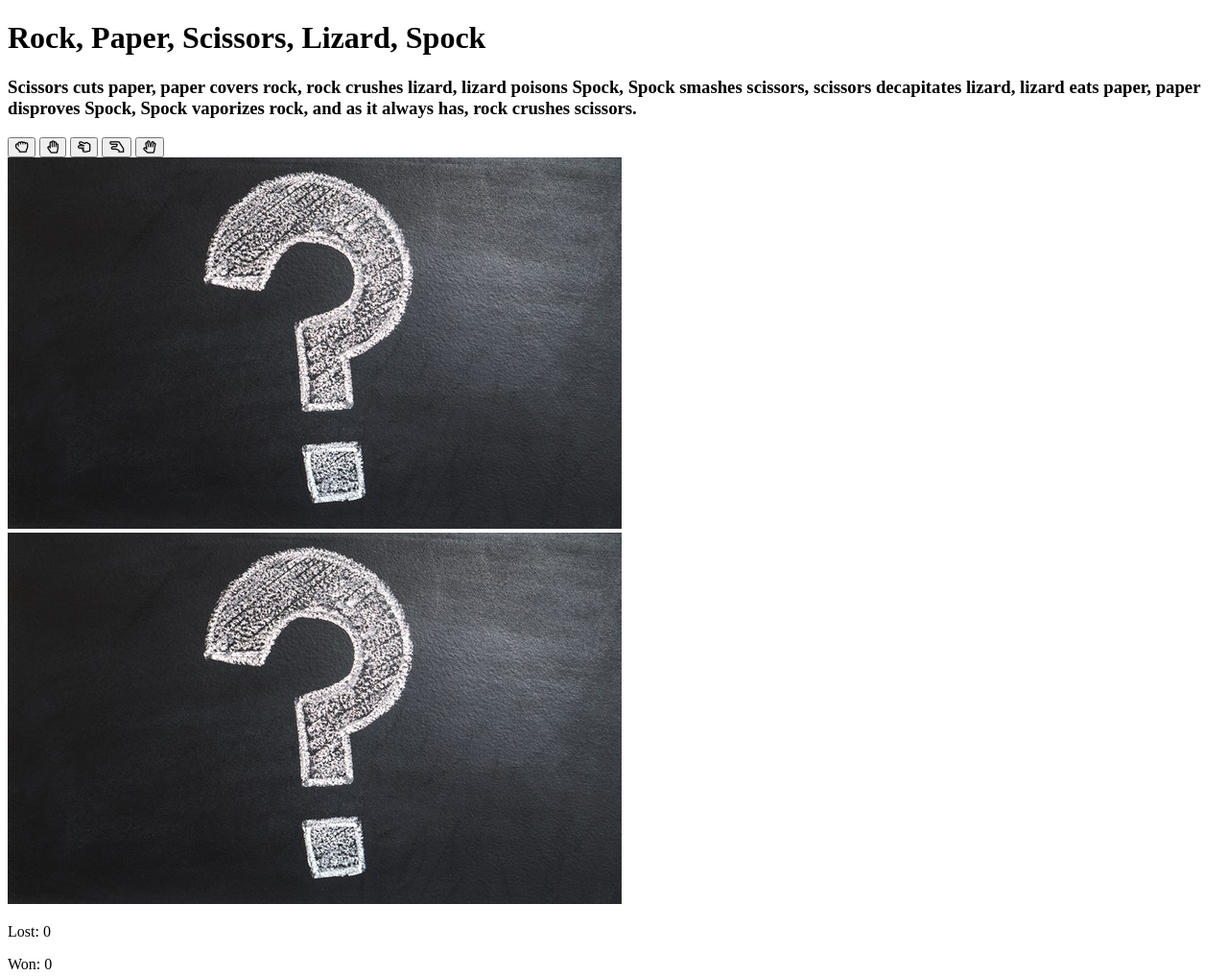
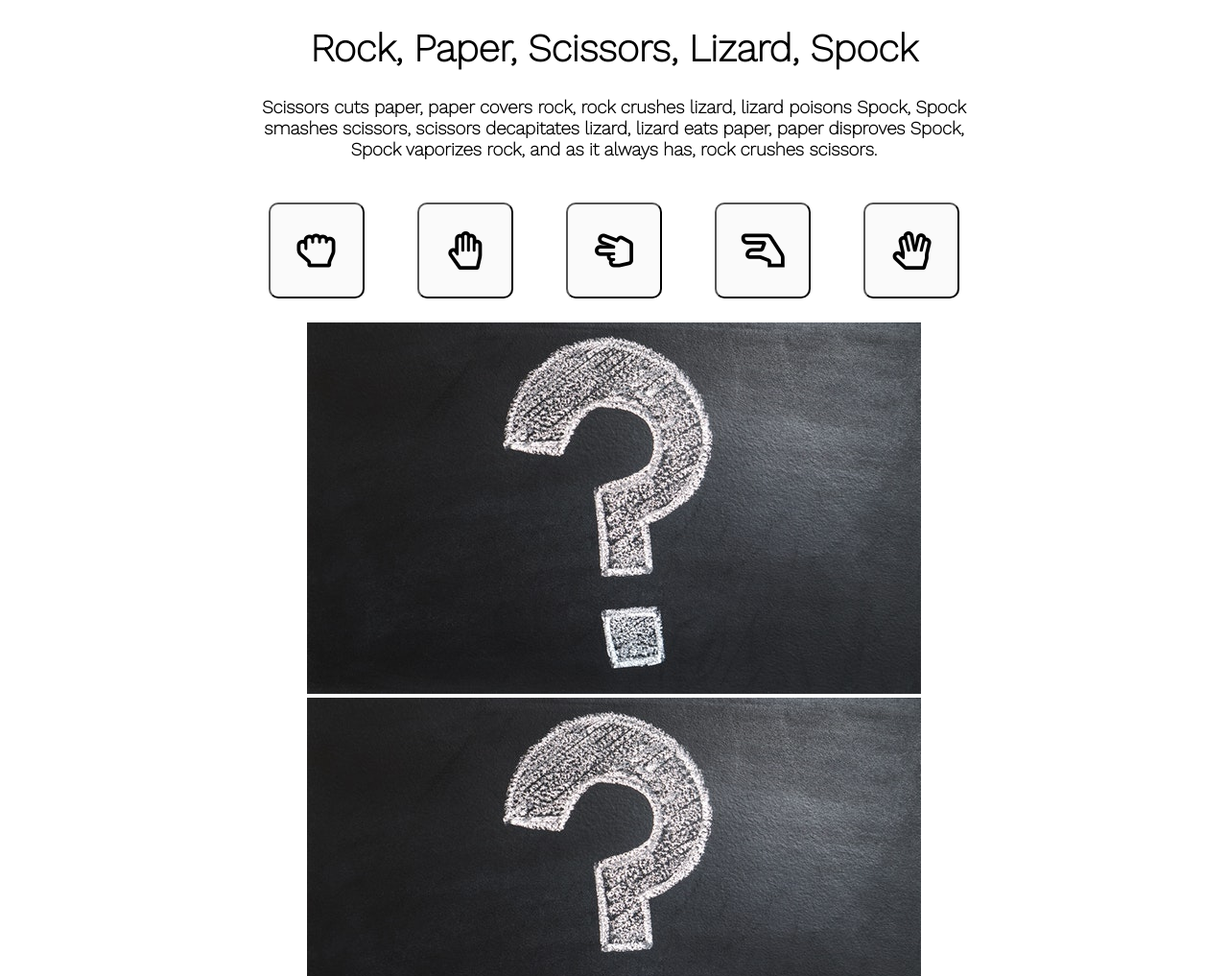
Before and after one commit to Jharvey125/project-2, a plain HTML site: page index.html in a window 1280 px wide. Shown: the top 1017 px of the page at 96% size. Drawn offline with nearby package versions, Linux system fonts and the light colour scheme.

Commit message:
Add style to heading, rules and buttons

```diff
--- a/assets/css/style.css
+++ b/assets/css/style.css
@@ -0,0 +1,33 @@
+body {
+    font-family: 'Work Sans', sans-serif;
+    text-align: center;
+}
+
+/* Heading/sub heading */
+
+.heading {
+    text-align: center;
+    font-size: 2.5rem;
+}
+
+.rules {
+    text-align: center;
+    padding-left: 20%;
+    padding-right: 20%;
+}
+
+/* buttons */
+
+button {
+    height: 100px;
+    width: 100px;
+    background-color: #fafafa;
+    border-radius: 10px;
+    margin: 2%;
+}
+
+i {
+    zoom: 300%;
+}
+
+/* reveal area */
```
Also changed, not shown: index.html (line endings or trailing spaces).
